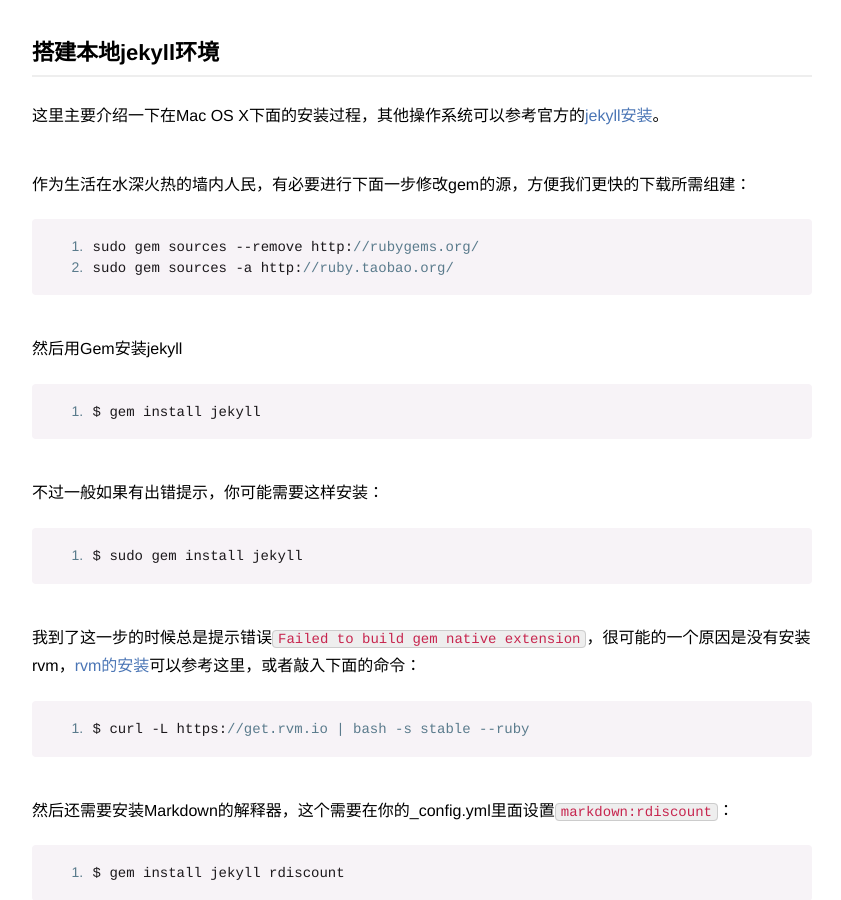
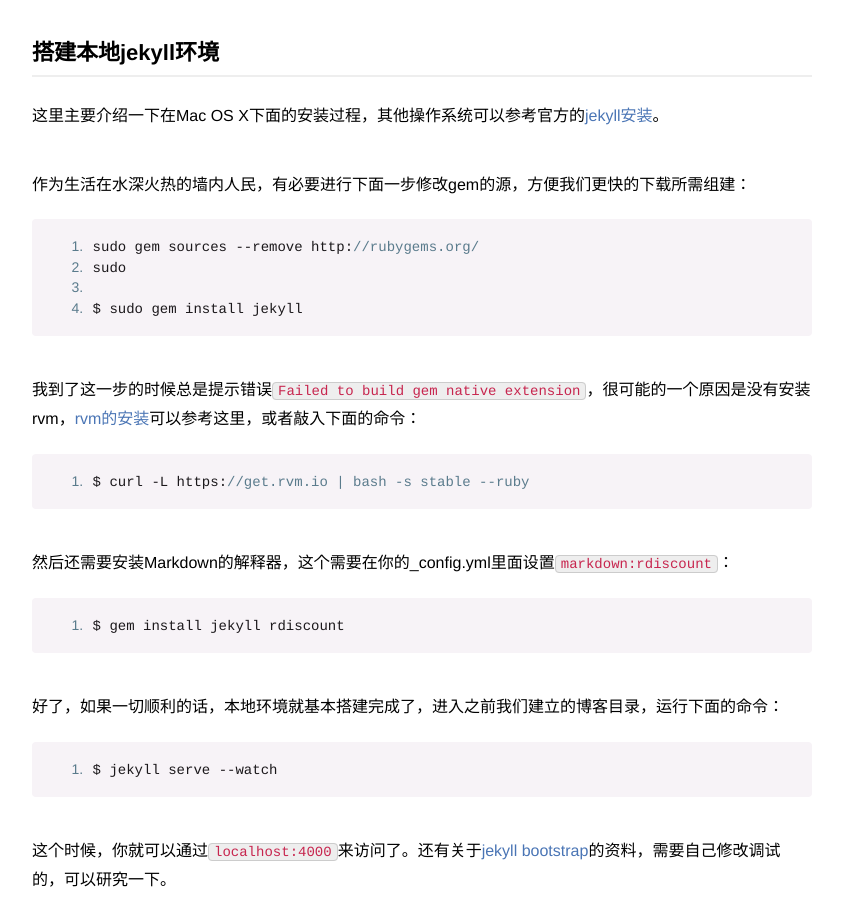
Before and after one commit to ioloveuu/ioloveuu.github.io, a Jekyll site: the page built from _posts/2016-12-28-frame-analys.md, in a window 1280 px wide and 900 px high, scrolled down 12246 px. Shown: the whole window, without its empty margins (218-1059 px from the left). Built offline with Jekyll 4.4.1, drawn with Linux system fonts in a browser that asks for light colours; nearby versions of some CDN libraries; a script that is not in the unit is left out.

Commit message:
Update 2016-12-28-frame-analys.md

```diff
--- a/_posts/2016-12-28-frame-analys.md
+++ b/_posts/2016-12-28-frame-analys.md
@@ -320,13 +320,7 @@ Google的高亮插件使用也比较方便，只需要在`<pre>`的标签上加
 作为生活在水深火热的墙内人民，有必要进行下面一步修改gem的源，方便我们更快的下载所需组建：
 
     sudo gem sources --remove http://rubygems.org/
-    sudo gem sources -a http://ruby.taobao.org/
-
-然后用Gem安装jekyll
-
-    $ gem install jekyll
-
-不过一般如果有出错提示，你可能需要这样安装：
+    sudo
 
     $ sudo gem install jekyll
 
```
